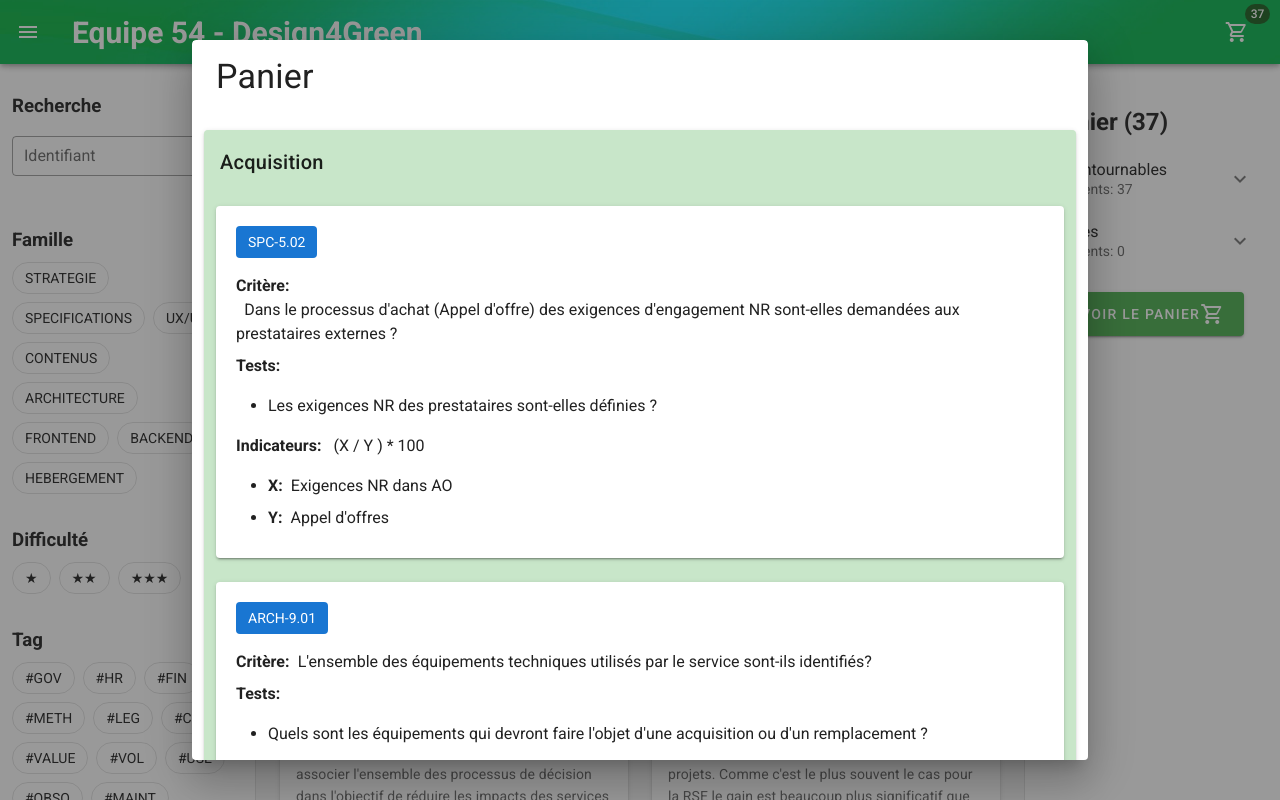
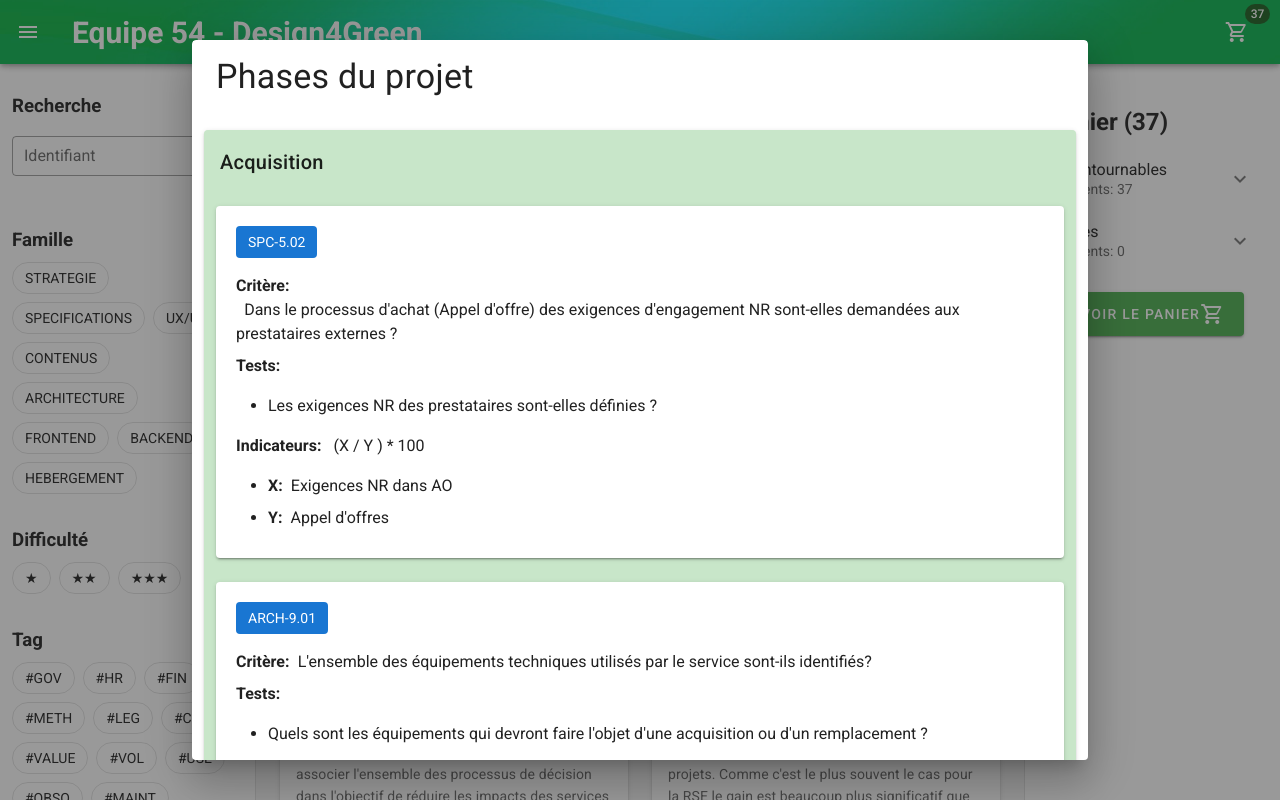
Before and after one commit to ewannpv/DesAnes4Green, a Vue app: page / in a window 1280 px wide. Both pictures are taken after a click on the button "VOIR LE PANIER". Shown: the top 800 px of the page. Built offline with nearby package versions, Linux system fonts and the light colour scheme.

Commit message:
fixed cart name

```diff
--- a/src/components/DialogCart.vue
+++ b/src/components/DialogCart.vue
@@ -2,7 +2,7 @@
   <v-dialog :value="dialogCart" @click:outside="closeDialog()" max-width="70%">
     <v-card>
       <v-card-title>
-        <span class="text-h4">Panier</span>
+        <span class="text-h4">Phases du projet</span>
       </v-card-title>
       <v-col cols="12">
         <v-row>
```
